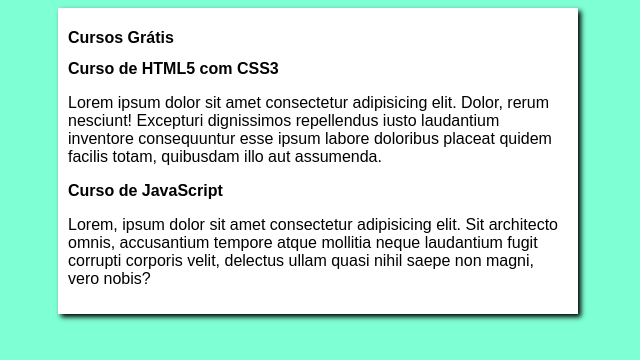
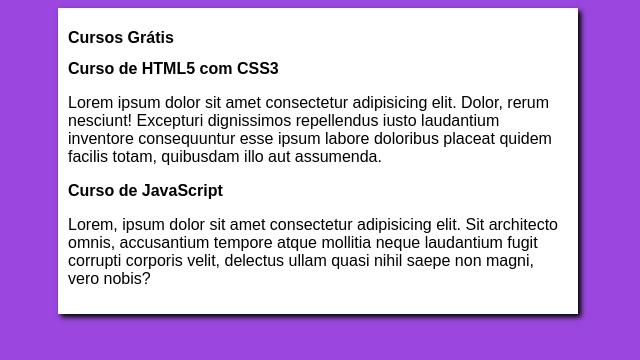
Before and after one commit to TheWiggers/projeto-site, a plain HTML site: page index.html in a window 1280 px wide. Shown: the whole page, without its empty margins (322-962 px from the left). Drawn offline with Linux system fonts and the light colour scheme.

Commit message:
Update style.css

```diff
--- a/estilos/style.css
+++ b/estilos/style.css
@@ -4,7 +4,7 @@
 }
 
 body{
-    background-color: aquamarine;
+    background-color: rgb(154, 70, 223);
 }
 
 main{
```
